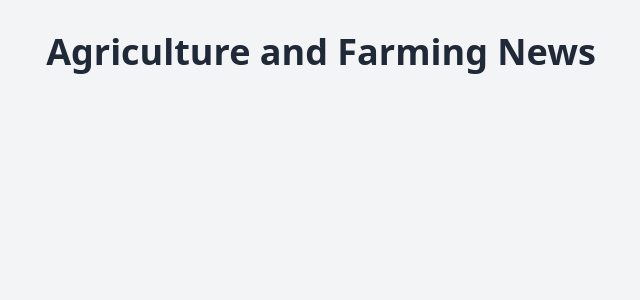
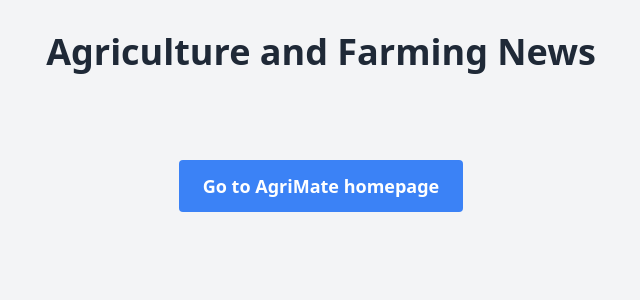
Before and after one commit to AaryanPalve5/AgriNews, a Flask app: page / in a window 1280 px wide. Shown: the top 300 px of the page, without its empty margins (319-959 px from the left). Run offline with Flask 3, Linux system fonts and the light colour scheme; data that the repository does not hold is empty.

Commit message:
added Agrimate homepage link

```diff
--- a/templates/news.html
+++ b/templates/news.html
@@ -25,5 +25,11 @@
             {% endfor %}
         </div>
     </div>
+
+    <div class="text-center mt-6">
+        <a href="https://aaryanpalve5.github.io/agrimate/" class="bg-blue-500 text-white font-bold py-3 px-6 rounded hover:bg-blue-600 inline-block text-lg">
+            Go to AgriMate homepage
+        </a>
+    </div>
 </body>
 </html>
```
